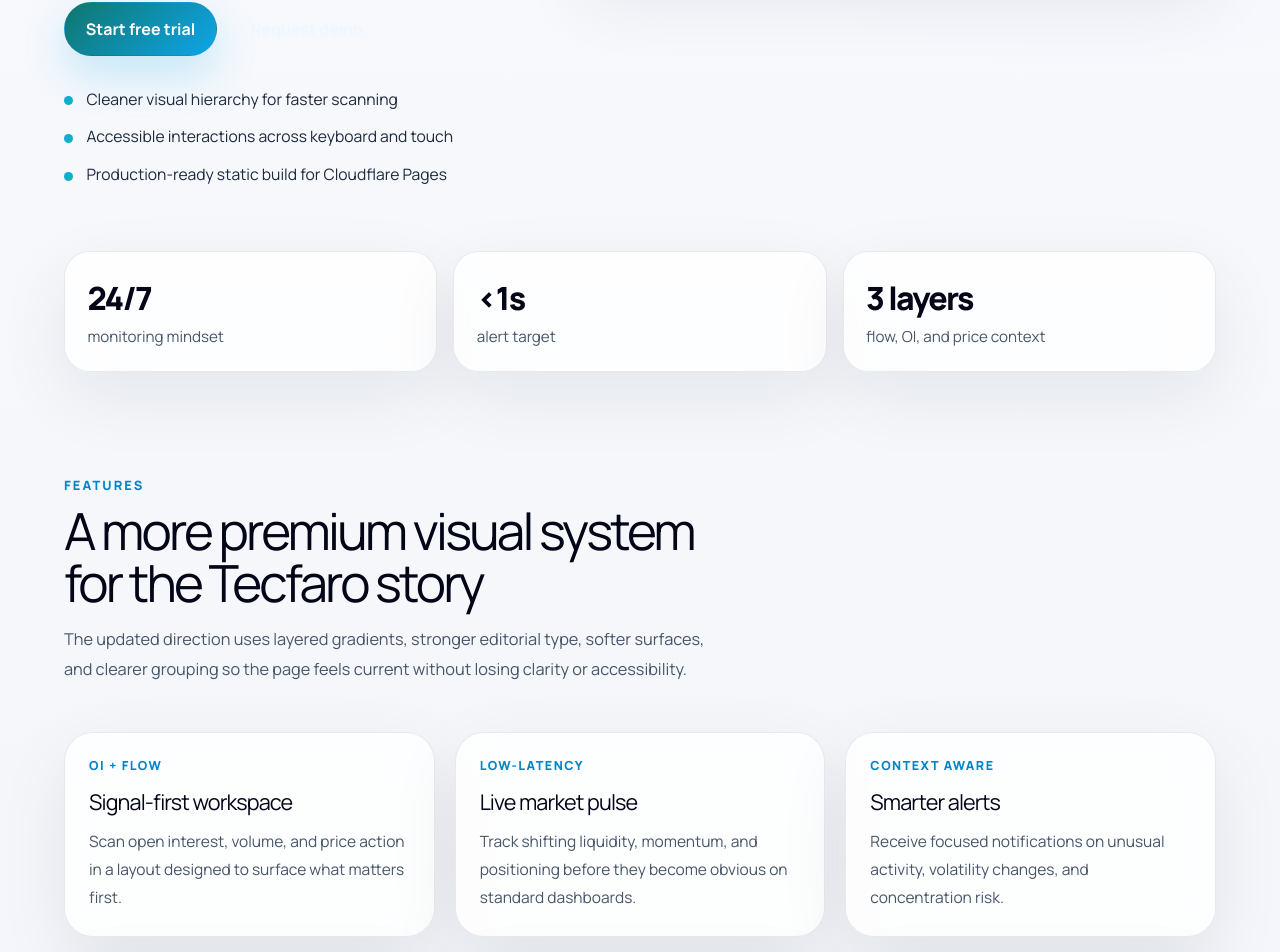
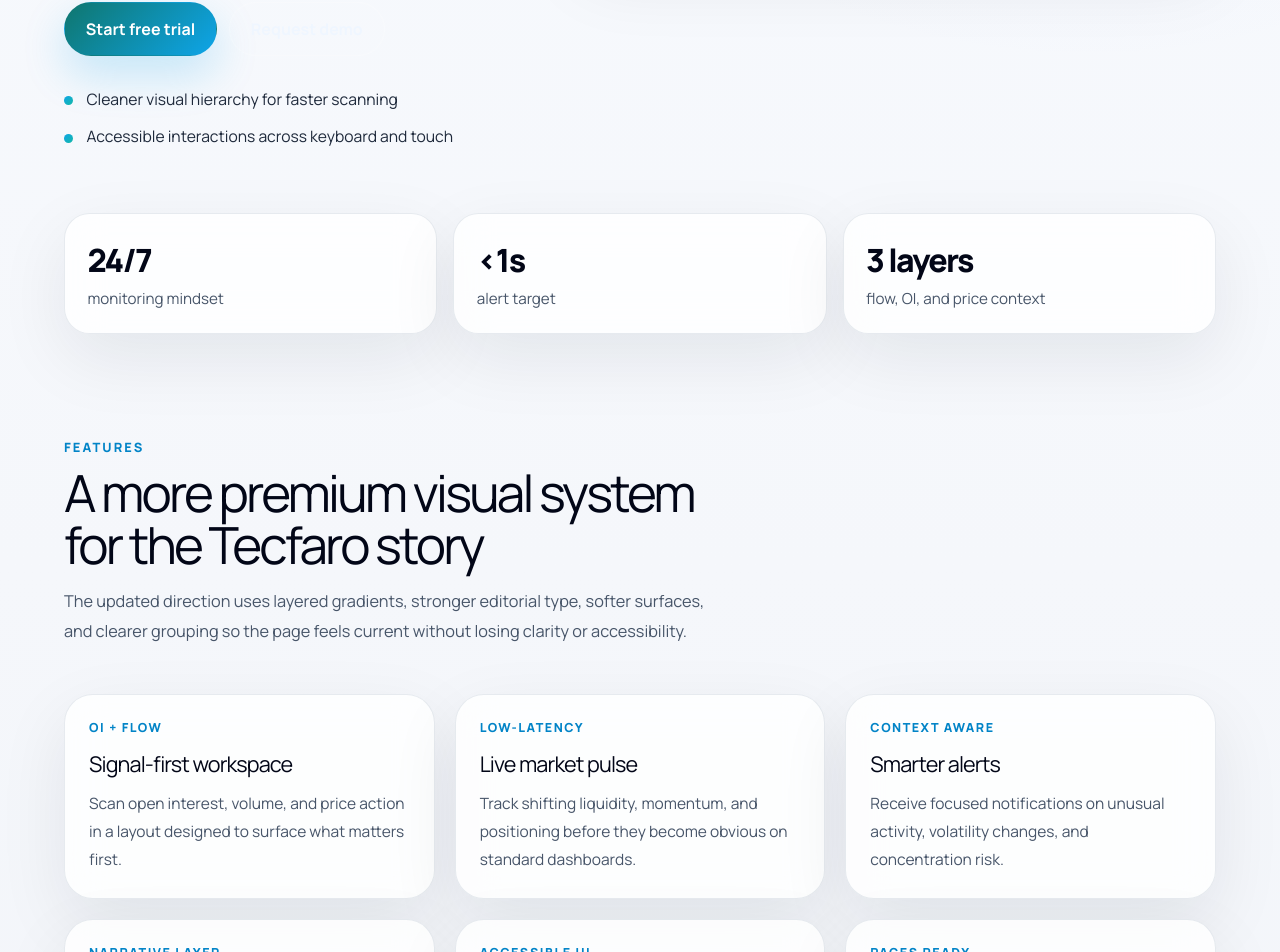
Before and after one commit to karthik-valliappan/tecfaro, a React (Vite) app: page / in a window 1280 px wide. Shown: the part 976-1928 px from the top of the page. Built offline with nearby package versions, Linux system fonts and the light colour scheme.

Commit message:
Remove deployment-related hero bullet

```diff
--- a/src/TecfaroLanding.jsx
+++ b/src/TecfaroLanding.jsx
@@ -146,7 +146,6 @@
               <ul className="hero-points" aria-label="Key benefits">
                 <li>Cleaner visual hierarchy for faster scanning</li>
                 <li>Accessible interactions across keyboard and touch</li>
-                <li>Production-ready static build for Cloudflare Pages</li>
               </ul>
             </div>
 
```
